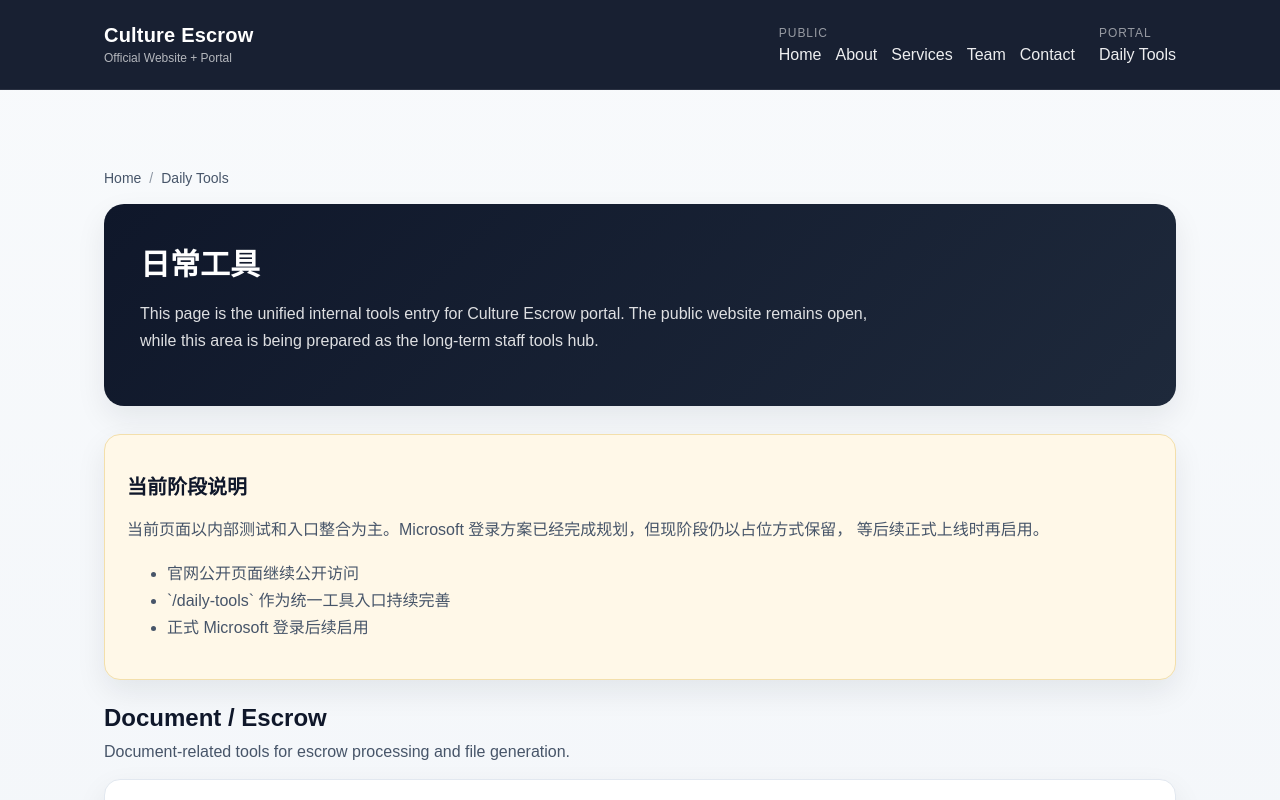
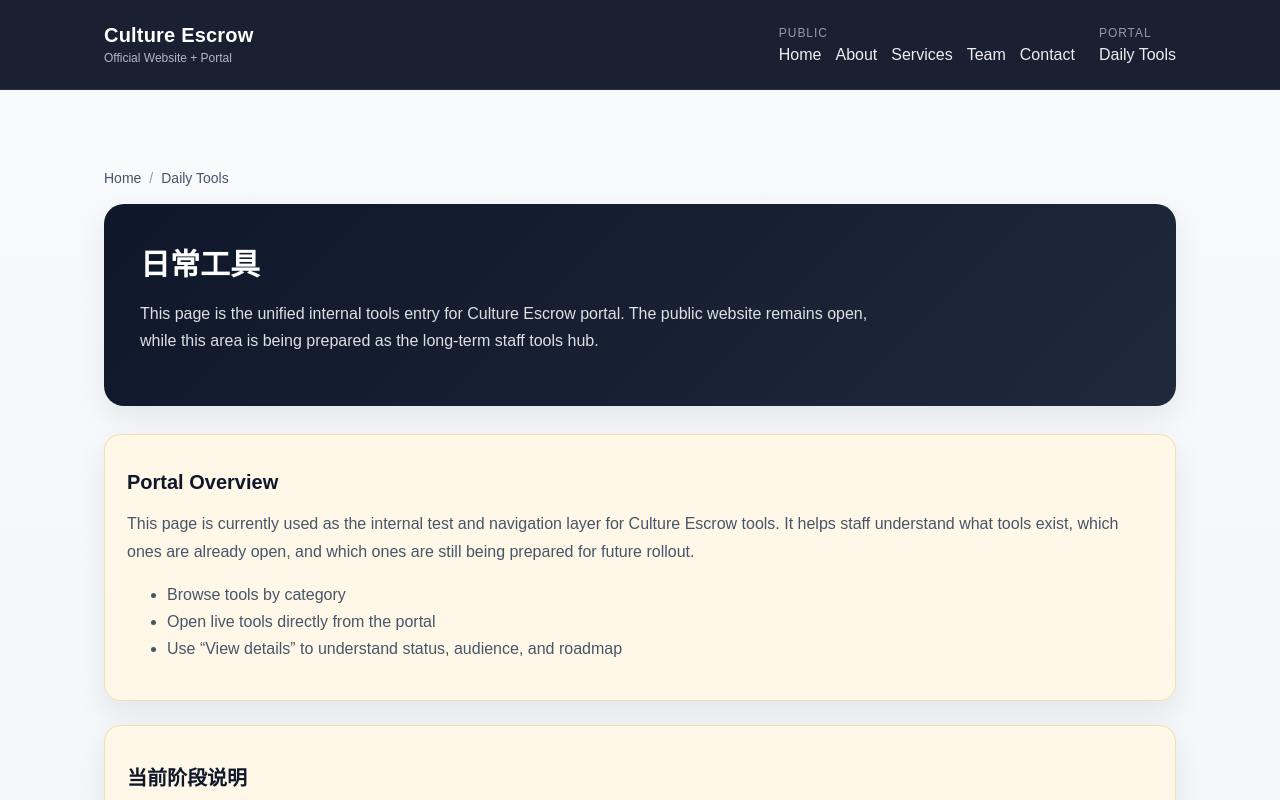
Before and after one commit to yudonghu/culture-escrow-site, a Next.js app: page /daily-tools in a window 1280 px wide. Shown: the top 800 px of the page. Built offline with nearby package versions, Linux system fonts and the light colour scheme.

Commit message:
feat: PR21 add portal overview block to daily-tools page

```diff
--- a/app/daily-tools/page.tsx
+++ b/app/daily-tools/page.tsx
@@ -33,6 +33,20 @@ export default function DailyToolsPage() {
           This page is the unified internal tools entry for Culture Escrow portal. The public
           website remains open, while this area is being prepared as the long-term staff tools hub.
         </p>
+      </div>
+
+      <div className="card info-panel" style={{ marginBottom: 24 }}>
+        <h2>Portal Overview</h2>
+        <p>
+          This page is currently used as the internal test and navigation layer for Culture Escrow tools.
+          It helps staff understand what tools exist, which ones are already open, and which ones are still
+          being prepared for future rollout.
+        </p>
+        <ul>
+          <li>Browse tools by category</li>
+          <li>Open live tools directly from the portal</li>
+          <li>Use “View details” to understand status, audience, and roadmap</li>
+        </ul>
       </div>
 
       <div className="card info-panel" style={{ marginBottom: 24 }}>
```
Also changed, not shown: 1 other file (tests, documents, lock files or other folders).
